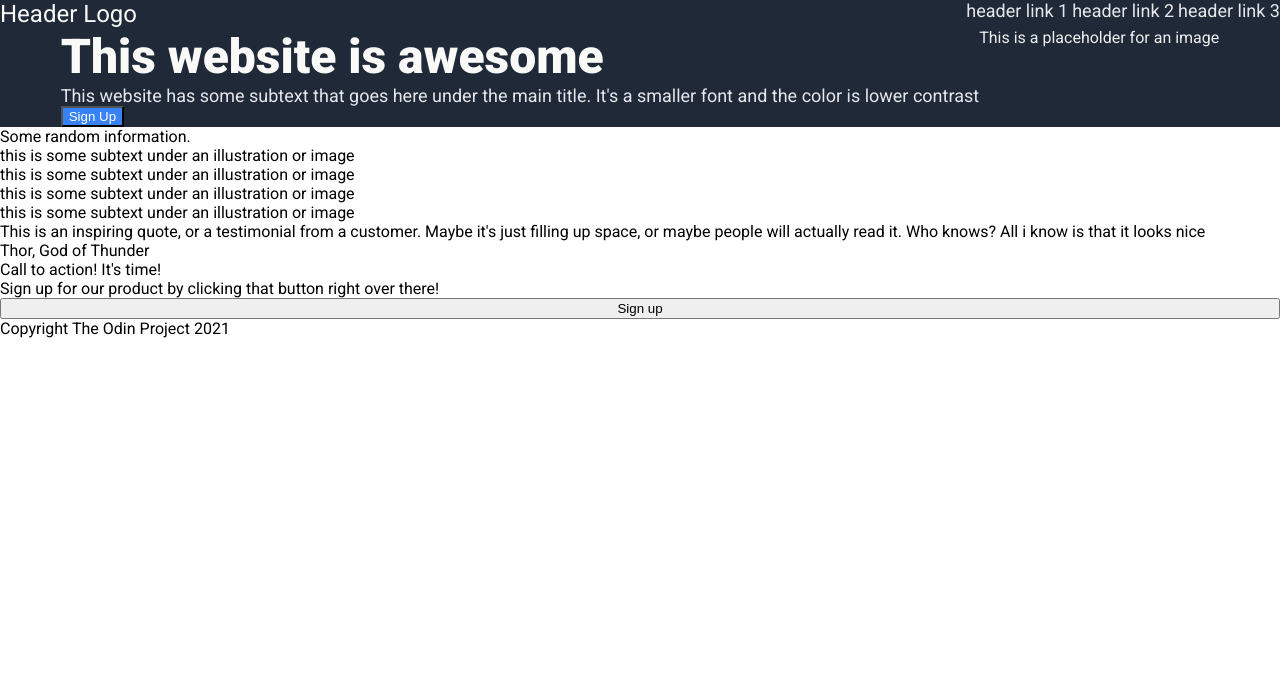
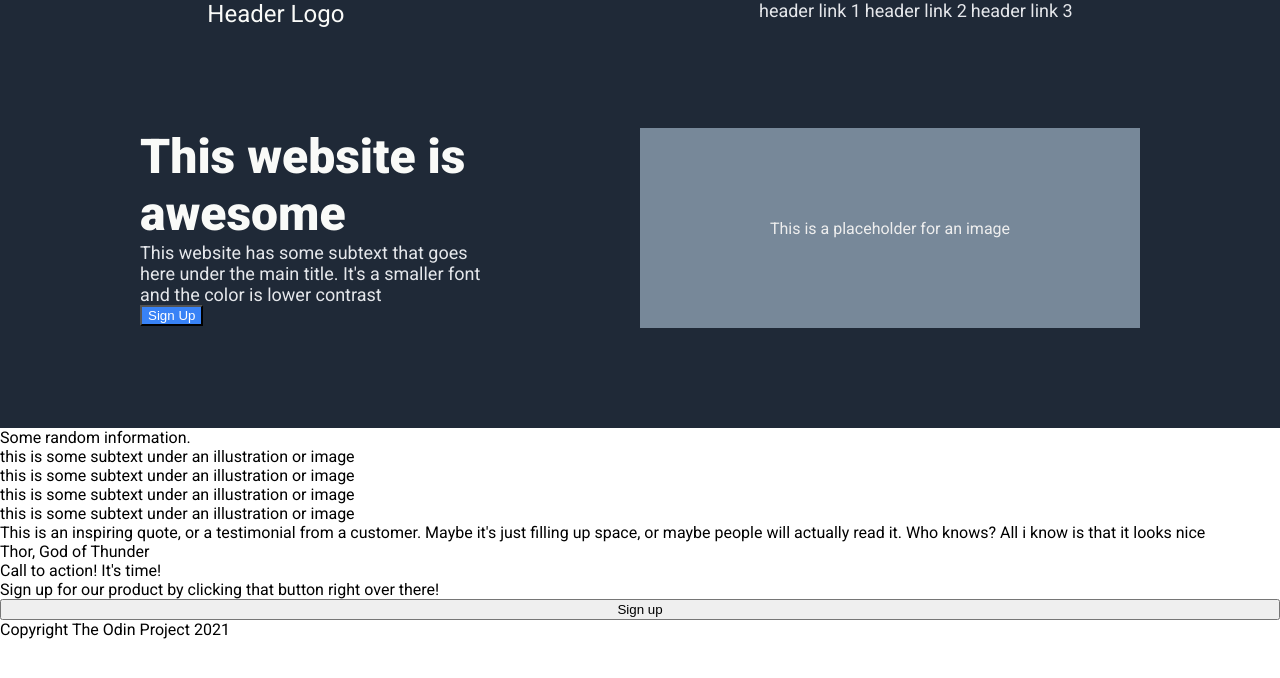
Before and after one commit to bykimmi/landingpage, a plain HTML site: page index.html in a window 1280 px wide. Drawn offline with Linux system fonts and the light colour scheme.

Commit message:
continued to style the header section need to clear up the html for now so the css doesnt look that messy

```diff
--- a/style.css
+++ b/style.css
@@ -26,24 +26,38 @@ a{
     font-size: 48px;
     font-weight: 900;
     color: #F9FAF8;
+    max-width: 350px;
 }
 
 .subtext1{
     font-size: 18px;
     color: #E5E7EB;
+    max-width: 350px;
 }
 
 .headerheader{
     display: flex;
-    justify-content: space-between;
+    justify-content: space-around
 }
 
 .subheader{
     display: flex;
     justify-content: center;
+    margin-bottom: 100px;
+    margin-top: 100px;
+    gap: 150px;
 }
 
 .Signup1{
     color: white;
     background-color: #3882F6;
 }
+
+.placeholder{
+    background-color: lightslategray;
+    width: 500px;
+    height: 200px;
+    display: flex;
+    justify-content: center;
+    align-items: center;
+}
```
